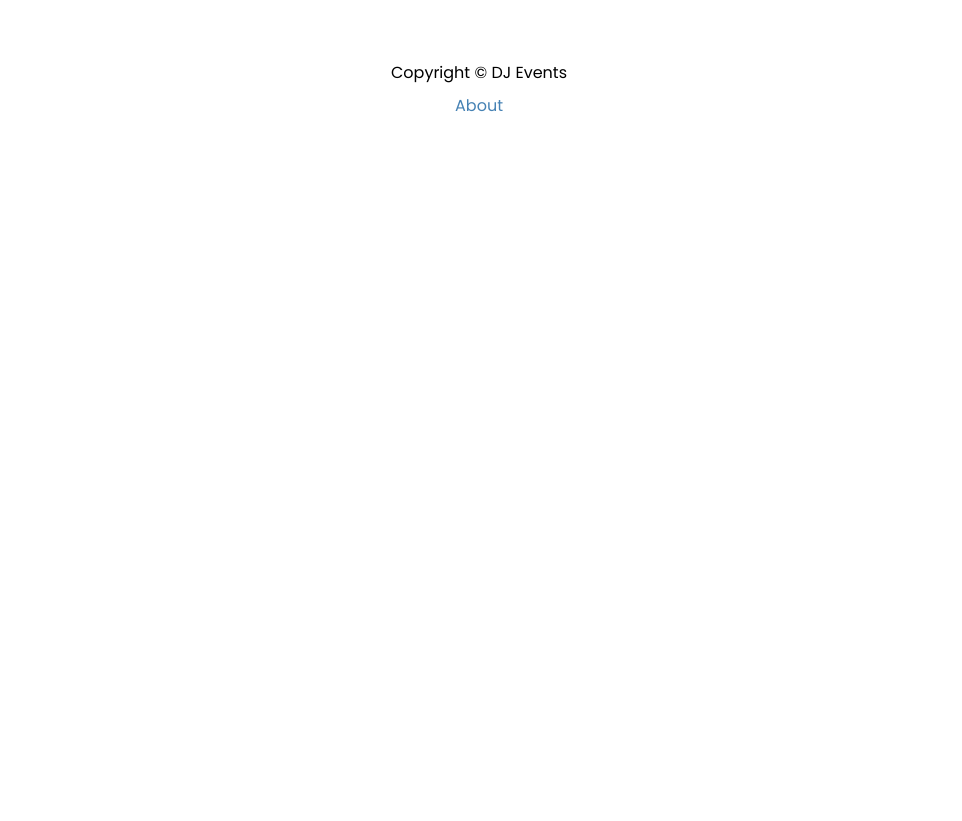
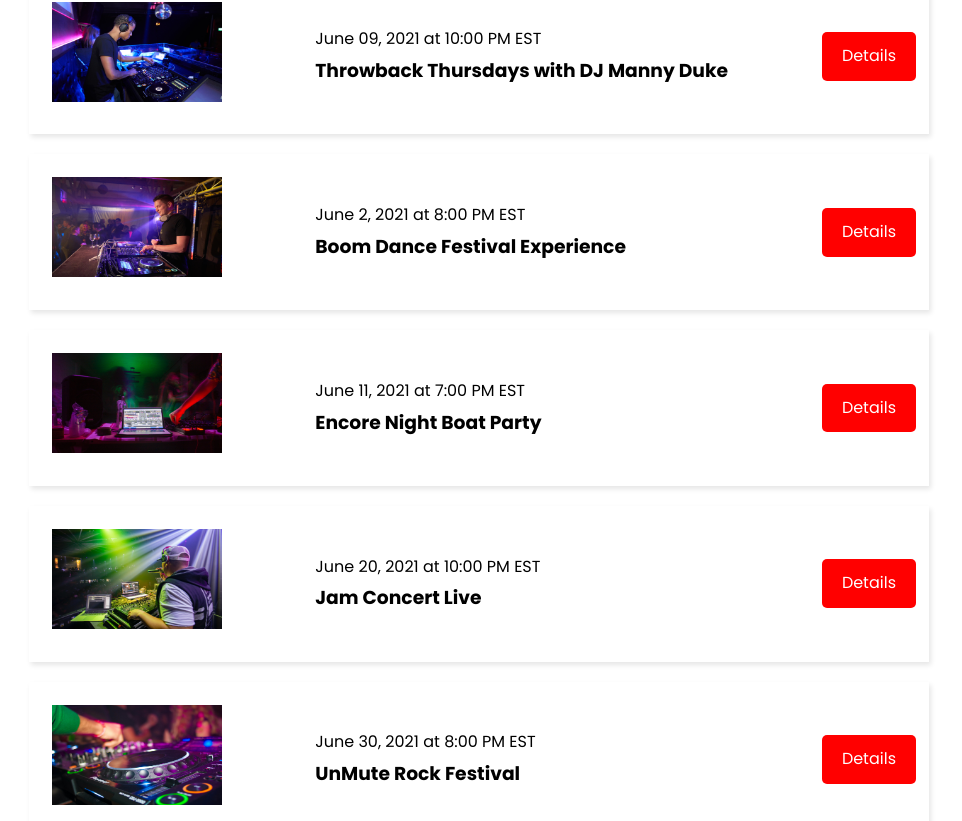
Before and after one commit to neonmohsen/dj-events-frontend, a Next.js app: page /events in a window 1280 px wide. Shown: the part 219-1040 px from the top of the page, without its empty margins (161-1123 px from the left). Before the commit the page ends 800 px from the top, so only its background shows below. Built offline with nearby package versions, Linux system fonts and the light colour scheme; no server answers.

Commit message:
add events from static url, localhost and develop the  events page and home page to show events

```diff
--- /dev/null
+++ b/components/EventItem.js
@@ -0,0 +1,33 @@
+import Link from "next/link";
+import Image from "next/image";
+import styles from "@/styles/EventItem.module.css";
+
+function EventItem({ evt }) {
+  return (
+    <div className={styles.event}>
+      <div className={styles.img}>
+        <Image
+          src={evt.image ? evt.image : "/images/sample/event-default.png"}
+          width={170}
+          height={100}
+          alt={evt.name}
+        />
+      </div>
+
+      <div className={styles.info}>
+        <span>
+          {evt.date} at {evt.time}
+        </span>
+        <h3>{evt.name}</h3>
+      </div>
+
+      <div className={styles.link}>
+        <Link href={`/events/${evt.slug}`}>
+          <a className="btn">Details</a>
+        </Link>
+      </div>
+    </div>
+  );
+}
+
+export default EventItem;
--- /dev/null
+++ b/configs/index.js
@@ -0,0 +1,2 @@
+export const API_URL =
+  process.env.NEXT_PUBLIC_API_URL || "http://localhost:3000";
--- a/jsconfig.json
+++ b/jsconfig.json
@@ -3,7 +3,8 @@
         "baseUrl": ".",
         "paths": {
             "@/components/*" : ["components/*"],
-            "@/styles/*" : ["styles/*"]
+            "@/styles/*" : ["styles/*"],
+            "@/configs/*" : ["configs/*"]
         }
     }
 }
--- /dev/null
+++ b/pages/api/events/[slug].js
@@ -0,0 +1,10 @@
+const { events } = require("./data.json");
+export default function handler(req, res) {
+  const evt = events.filter((ev) => ev.slug === req.query.slug);
+
+  if (req.method === "GET") res.status(200).json(evt);
+  else {
+    res.setHeader("Allow", ["GET"]);
+    res.status(405).json({ message: `Method ${req.method} is not allowed` });
+  }
+}
--- /dev/null
+++ b/pages/api/events/data.json
@@ -0,0 +1,76 @@
+{
+  "events": [
+    {
+      "id": "1",
+      "name": "Throwback Thursdays with DJ Manny Duke",
+      "slug": "throwback-thursdays-with-dj-manny-duke",
+      "venue": "Horizon Club",
+      "address": "919 3rd Ave New York, New York(NY), 10022",
+      "performers": "DJ Manny Duke",
+      "date": "June 09, 2021",
+      "time": "10:00 PM EST",
+      "description": "Featuring deep cuts, party anthems and remixes nostalgic songs from two of the best decades of music with the very best music from the 90's and 2000's",
+      "image": "/images/sample/event1.jpg"
+    },
+    {
+      "id": "2",
+      "name": "Boom Dance Festival Experience",
+      "slug": "boom-dance-festival-experience",
+      "venue": "Blackjacks",
+      "address": "966 Lexington Ave New York, New York(NY), 10021",
+      "performers": "DJ LUCK & MC NEAT, NICKY BLACKMARKET, DJ NICKY BLACKMARKET, RATPACK",
+      "date": "June 2, 2021",
+      "time": "8:00 PM EST",
+      "description": "It's looking more and more like we will be seeing events return in the summer! To celebrate this we are arranging a festival experience to say good bye to lock down! We will also be celebrating the fact Zoom Dance is one year old!",
+      "image": "/images/sample/event2.jpg"
+    },
+    {
+      "id": "3",
+      "name": "Encore Night Boat Party",
+      "slug": "encore-night-boat-party",
+      "venue": "Encore",
+      "address": "675 Water St New York, New York(NY), 10002",
+      "performers": "Bad Boy Bill",
+      "date": "June 11, 2021",
+      "time": "7:00 PM EST",
+      "description": "Who is ready to party? I mean in the middle of the water, a boat with good music and drinks. If thats you then you have made it to the right place.",
+      "image": "/images/sample/event3.jpg"
+    },
+    {
+      "id": "4",
+      "name": "Jam Concert Live",
+      "slug": "jam-concert-live",
+      "venue": "Club Ozone",
+      "address": "70 W 115th St New York, New York(NY), 10026",
+      "performers": "DJ RNB",
+      "date": "June 20, 2021",
+      "time": "10:00 PM EST",
+      "description": "The most diverse dj on the east coast, DJ RNB team up once again to bring you the next installment in the high energy, Jam Concert Live series!",
+      "image": "/images/sample/event4.jpg"
+    },
+    {
+      "id": "5",
+      "name": "UnMute Rock Festival",
+      "slug": "unmute-rock-festival",
+      "venue": "Studio 54",
+      "address": "55 La Salle St #12K New York, New York(NY), 10027",
+      "performers": "Big Wednesday, Black Pyre, Calling Apollo",
+      "date": "June 30, 2021",
+      "time": "8:00 PM EST",
+      "description": "With bands from around the UK ready to send the roof into orbit, get ready for the loudest Welsh festival: the inaugural UnMute 2021.",
+      "image": "/images/sample/event5.jpg"
+    },
+    {
+      "id": "6",
+      "name": "Soul Kitchen Party",
+      "slug": "soul-kitchen-party",
+      "venue": "Onyx Club",
+      "address": "60 Gramercy Park N #2 New York, New York(NY), 10010",
+      "performers": "A-Trak, Nightmares on Wax, Rakim, Jay Electronica",
+      "date": "July 2, 2021",
+      "time": "8:00 PM EST",
+      "description": "Dope party which features Hip Hop legends, emerging artists and world-class turntablists",
+      "image": "/images/sample/event6.jpg"
+    }
+  ]
+}
--- /dev/null
+++ b/pages/api/events/index.js
@@ -0,0 +1,8 @@
+const { events } = require("./data.json");
+export default function handler(req, res) {
+  if (req.method === "GET") res.status(200).json(events);
+  else {
+    res.setHeader("Allow", ["GET"]);
+    res.status(405).json({ message: `Method ${req.method} is not allowed` });
+  }
+}
--- a/pages/api/hello.js
+++ /dev/null
@@ -1,5 +0,0 @@
-// Next.js API route support: https://nextjs.org/docs/api-routes/introduction
-
-export default function handler(req, res) {
-  res.status(200).json({ name: 'John Doe' })
-}
--- a/pages/events/index.js
+++ b/pages/events/index.js
@@ -1,9 +1,25 @@
+import EventItem from "@/components/EventItem";
 import Layout from "@/components/Layout";
+import { API_URL } from "@/configs/index";
 
-export default function EventsPage() {
+export default function Home({ events }) {
   return (
-    <Layout>
-      <h1>Events </h1>
+    <Layout title="Home page">
+      <h1> Events</h1>
+      {events.length === 0 && <h3>No events to show</h3>}
+      {events.map((evt) => (
+        <EventItem key={evt.id} evt={evt} />
+      ))}
     </Layout>
   );
 }
+
+export async function getStaticProps() {
+  const res = await fetch(`${API_URL}/api/events`);
+  const events = await res.json();
+
+  return {
+    props: { events: events },
+    revalidate: 1,
+  };
+}
--- /dev/null
+++ b/styles/EventItem.module.css
@@ -0,0 +1,28 @@
+.event {
+  display: flex;
+  justify-content: space-between;
+  align-items: center;
+  margin: 20px 0;
+  padding: 13px;
+  box-shadow: 2px 3px 5px rgba(0, 0, 0, 0.1);
+}
+
+.img {
+  flex: 1;
+  margin: 10px;
+}
+
+.info {
+  flex: 2;
+}
+
+@media (max-width: 600px) {
+  .event {
+    flex-direction: column;
+    text-align: center;
+  }
+
+  .info {
+    margin-bottom: 20px;
+  }
+}
```
Also changed, not shown: pages/index.js (+25 -2 lines).
